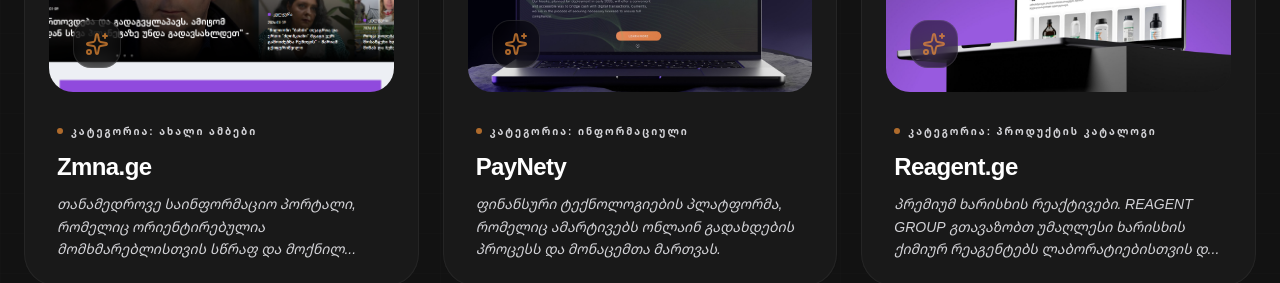
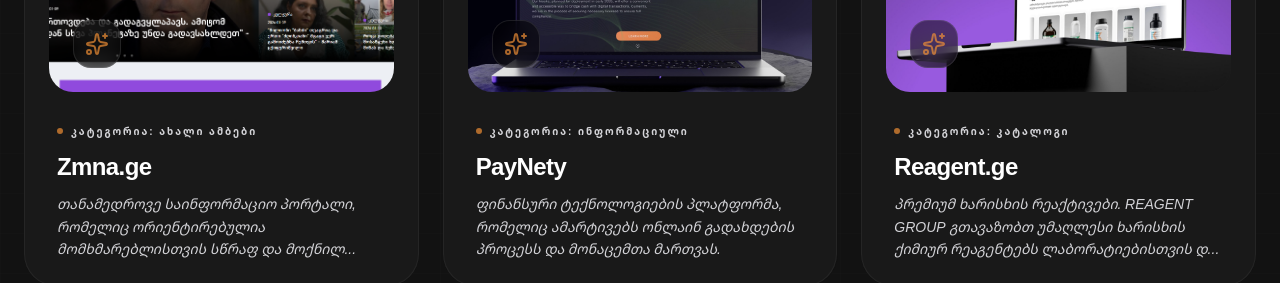
Before and after one commit to duda-el/gar-web, a Next.js app: page / in a window 1280 px wide. Shown: the part 2180-2463 px from the top of the page. Built offline with nearby package versions, Linux system fonts and the light colour scheme.

Commit message:
fix: category for reagent

```diff
--- a/src/constants/projects.ts
+++ b/src/constants/projects.ts
@@ -68,7 +68,7 @@
   {
     id: 3,
     title: "Reagent.ge",
-    category: "კატეგორია: პროდუქტის კატალოგი",
+    category: "კატეგორია: კატალოგი",
     status: "დასრულებული",
     type: "website",
     alt: "Reagent.ge - ინფორმაციული ვებ-საიტი რექტივებისა და ლაბორატორიული ჭურჭელის შესახებ",
```
